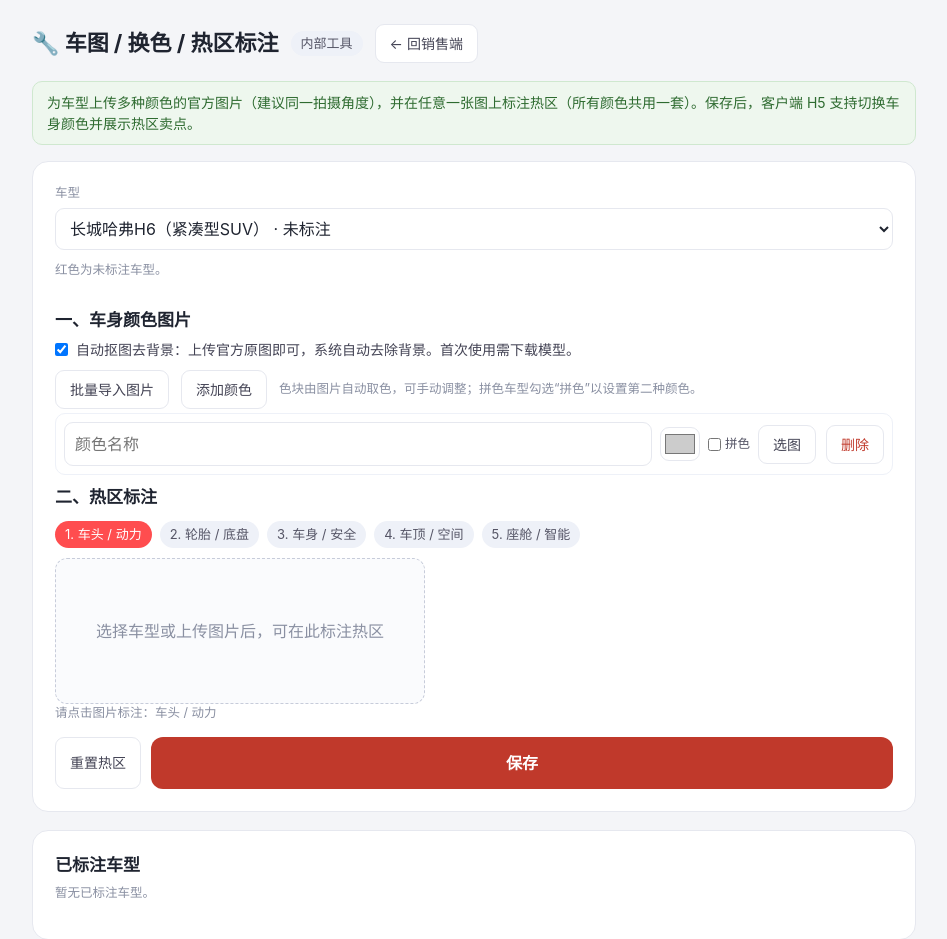
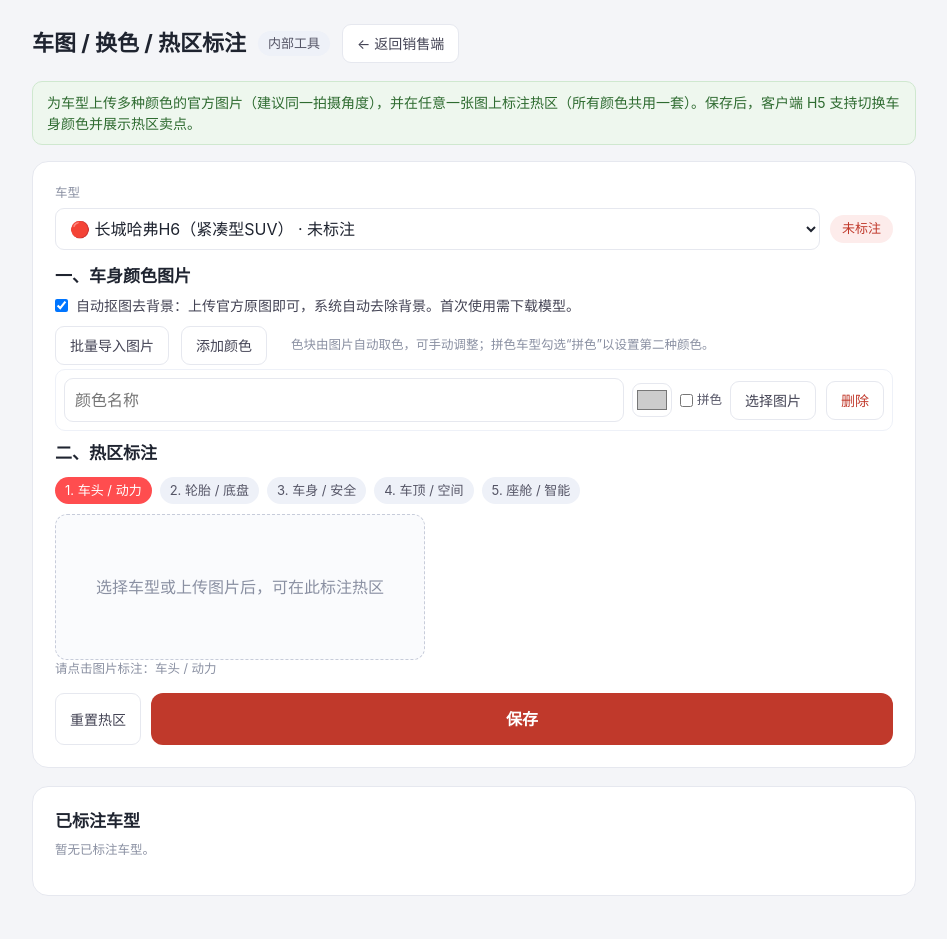
Before and after one commit to Diazzzzzz/Model_Comparison_Agent, a Flask app: page /admin in a window 1280 px wide. Shown: the top 939 px of the page, without its empty margins (166-1113 px from the left). After the commit the page ends 896 px from the top, so only its background shows below. Run offline with Flask 3, Linux system fonts and the light colour scheme.

Commit message:
feat(admin): 未标注车用🔴前缀+红色状态标签(Chrome/Mac可见); 抠图前大图降到1400提速; 批量顺序抠图带进度; 单张抠图转圈

```diff
--- a/templates/admin.html
+++ b/templates/admin.html
@@ -14,14 +14,17 @@
     .steps{display:flex;gap:8px;flex-wrap:wrap;margin:10px 0}
     .step{font-size:13px;padding:4px 10px;border-radius:20px;background:#eef1f8;color:#556}
     .step.done{background:#e8f3ee;color:#2e7d32} .step.cur{background:#ff4d4f;color:#fff}
+    .cstat{font-size:13px;padding:4px 12px;border-radius:20px;white-space:nowrap}
+    .cstat.done{background:#e8f3ee;color:#2e7d32} .cstat.todo{background:#fdeceb;color:#c0392b}
     .crow{display:flex;align-items:center;gap:10px;margin-bottom:10px;padding:8px;border:1px solid #eef1f8;border-radius:10px}
     .crow .cthumb{width:64px;height:44px;object-fit:contain;background:#f4f5f8;border-radius:6px;border:1px solid #e6e8ef;flex:0 0 auto}
     .crow .cfields{flex:1;display:flex;align-items:center;gap:8px;flex-wrap:wrap}
     .crow .cname{flex:1;min-width:110px}
     .crow input[type=color]{width:40px;height:34px;padding:2px}
     .crow .twolab{font-size:12.5px;color:#556;display:flex;align-items:center;gap:4px;white-space:nowrap}
-    .crow .cfile{flex:1;min-width:120px}
     .crow .del{color:#c0392b;flex:0 0 auto}
+    .spin{display:inline-block;width:13px;height:13px;border:2px solid #cbd2e0;border-top-color:#c0392b;border-radius:50%;animation:sp .7s linear infinite;vertical-align:-2px;margin-right:5px}
+    @keyframes sp{to{transform:rotate(360deg)}}
     .toolrow{display:flex;gap:12px;flex-wrap:wrap;align-items:center;margin:10px 0 4px}
     .assets{width:100%;border-collapse:collapse;font-size:14px;margin-top:8px}
     .assets th,.assets td{border-bottom:1px solid #e6e8ef;padding:8px 10px;text-align:left}
@@ -30,19 +33,21 @@
 <body>
 <div class="wrap">
   <header class="topbar">
-    <h1>🔧 车图 / 换色 / 热区标注</h1>
+    <h1>车图 / 换色 / 热区标注</h1>
     <span class="role">内部工具</span>
-    <a class="ghost" href="{{ url_for('index') }}">← 回销售端</a>
+    <a class="ghost" href="{{ url_for('index') }}">← 返回销售端</a>
   </header>
   <div class="note">为车型上传多种颜色的官方图片（建议同一拍摄角度），并在任意一张图上标注热区（所有颜色共用一套）。保存后，客户端 H5 支持切换车身颜色并展示热区卖点。</div>
 
   <form class="card" method="post" action="{{ url_for('admin_save') }}" enctype="multipart/form-data" id="f">
     <div class="field" style="margin-bottom:14px">
       <label>车型</label>
-      <select name="car" id="car">
-        {% for c in cars %}{% set done = c.name in assets %}<option value="{{ c.name }}"{% if not done %} style="color:#c0392b"{% endif %}>{{ c.name }}（{{ c.level }}）{% if not done %} · 未标注{% endif %}</option>{% endfor %}
-      </select>
-      <p class="hint" style="margin-top:6px">红色为未标注车型。</p>
+      <div style="display:flex;align-items:center;gap:10px">
+        <select name="car" id="car" style="flex:1">
+          {% for c in cars %}{% set done = c.name in assets %}<option value="{{ c.name }}" data-done="{{ 1 if done else 0 }}">{{ '🟢' if done else '🔴' }} {{ c.name }}（{{ c.level }}）{{ ' · 已标注' if done else ' · 未标注' }}</option>{% endfor %}
+        </select>
+        <span id="carstat" class="cstat"></span>
+      </div>
     </div>
 
     <h2>一、车身颜色图片</h2>
@@ -52,6 +57,7 @@
     <div class="toolrow">
       <label class="ghost" style="cursor:pointer">批量导入图片<input type="file" id="batch" accept="image/*" multiple style="display:none"></label>
       <button type="button" class="ghost" id="addRow">添加颜色</button>
+      <span class="hint" id="batchprog" style="margin:0"></span>
       <span class="hint" style="margin:0">色块由图片自动取色，可手动调整；拼色车型勾选“拼色”以设置第二种颜色。</span>
     </div>
     <div id="rows"></div>
@@ -73,7 +79,7 @@
   <div class="card">
     <h2>已标注车型</h2>
     {% if assets %}
-    <table class="assets"><tr><th>车型</th><th>颜色数</th><th>红点</th></tr>
+    <table class="assets"><tr><th>车型</th><th>颜色数</th><th>热区</th></tr>
       {% for name, a in assets.items() %}<tr><td>{{ name }}</td><td>{{ a.colors|length }}</td><td>{{ a.hotspots|length }}/5</td></tr>{% endfor %}
     </table>
     {% else %}<p class="hint">暂无已标注车型。</p>{% endif %}
@@ -87,98 +93,94 @@
   const stage = document.getElementById('stage');
   const tip = document.getElementById('tip');
   const saveBtn = document.getElementById('save');
+  const batchProg = document.getElementById('batchprog');
   let ridx = 0, annoImg = null, idx = 0, hotspots = {};
+  const cutoutOn = () => document.querySelector('input[name=cutout]').checked;
 
-  // ---- 从图里取主色：车身中段带内取"出现最多的颜色"(众数)，不是求平均 ----
+  // 取主色：车身中段带内取"出现最多的颜色"(众数)
   function sampleColor(src, region, cb){
-    const im = new Image();
-    im.onload = function(){
+    const im=new Image();
+    im.onload=function(){
       try{
-        const W=120, H=Math.max(2, Math.round(120*im.height/im.width));
+        const W=120,H=Math.max(2,Math.round(120*im.height/im.width));
         const cv=document.createElement('canvas'); cv.width=W; cv.height=H;
         const cx=cv.getContext('2d'); cx.drawImage(im,0,0,W,H);
-        // region=center 取车身中段带；top 取车顶带（拼色第二色）
         const yT=Math.round(H*(region==='top'?0.10:0.42)), yB=Math.round(H*(region==='top'?0.30:0.70));
         const xL=Math.round(W*0.26), xR=Math.round(W*0.74);
-        const d=cx.getImageData(xL,yT,xR-xL,Math.max(1,yB-yT)).data;
-        const buckets={}, sum={};
-        for(let i=0;i<d.length;i+=4){
-          if(d[i+3]<128) continue;                 // 跳过透明
-          const r=d[i],g=d[i+1],b=d[i+2];
-          const key=(r>>5)+'-'+(g>>5)+'-'+(b>>5);  // 量化成 8×8×8 桶
-          buckets[key]=(buckets[key]||0)+1;
-          if(!sum[key]) sum[key]=[0,0,0,0];
-          sum[key][0]+=r; sum[key][1]+=g; sum[key][2]+=b; sum[key][3]++;
-        }
-        let best=null,bn=0;
-        for(const k in buckets){ if(buckets[k]>bn){ bn=buckets[k]; best=k; } }
-        if(!best){ cb(null); return; }
-        const s=sum[best];                          // 用众数桶里像素的真实均值，更准
-        const h='#'+[s[0]/s[3],s[1]/s[3],s[2]/s[3]].map(v=>Math.round(v).toString(16).padStart(2,'0')).join('');
-        cb(h);
+        const d=cx.getImageData(xL,yT,xR-xL,Math.max(1,yB-yT)).data, buckets={}, sum={};
+        for(let i=0;i<d.length;i+=4){ if(d[i+3]<128)continue; const r=d[i],g=d[i+1],b=d[i+2],k=(r>>5)+'-'+(g>>5)+'-'+(b>>5);
+          buckets[k]=(buckets[k]||0)+1; if(!sum[k])sum[k]=[0,0,0,0]; sum[k][0]+=r;sum[k][1]+=g;sum[k][2]+=b;sum[k][3]++; }
+        let best=null,bn=0; for(const k in buckets){ if(buckets[k]>bn){bn=buckets[k];best=k;} }
+        if(!best){cb(null);return;}
+        const s=sum[best]; cb('#'+[s[0]/s[3],s[1]/s[3],s[2]/s[3]].map(v=>Math.round(v).toString(16).padStart(2,'0')).join(''));
       }catch(e){ cb(null); }
     };
-    im.onerror=function(){ cb(null); };
-    im.src = src;
+    im.onerror=()=>cb(null); im.src=src;
   }
 
-  // ---- 一行颜色 ----
+  // 把某张图应用到一行（预览 + 取色 + 刷新标注图）
+  function applyImage(row, src){
+    const thumb=row.querySelector('.cthumb'), pick=row.querySelector('.pick'), hex=row.querySelector('.chex');
+    thumb.src=src; thumb.style.display=''; pick.innerHTML='更换图片';
+    sampleColor(src,'center',h=>{ if(h) hex.value=h; });
+    if(row.querySelector('.twotone').checked) sampleColor(src,'top',h=>{ if(h) row.querySelector('.chex2').value=h; });
+    refreshAnno();
+  }
+  // 选图 → 即时抠图 → 应用（返回 Promise，供批量顺序处理）
+  function cutoutInto(row, f){
+    const pick=row.querySelector('.pick'), keep=row.querySelector('input[type=hidden]'), file=row.querySelector('.cfile');
+    pick.disabled=true; pick.innerHTML='<span class="spin"></span>抠图中';
+    const fd=new FormData(); fd.append('image',f); fd.append('cutout', cutoutOn()?'on':'off');
+    return fetch('/admin/cutout',{method:'POST',body:fd}).then(r=>r.ok?r.json():Promise.reject())
+      .then(d=>{ pick.disabled=false; keep.value=d.path; file.value=''; applyImage(row,d.path); })
+      .catch(()=>{ pick.disabled=false; keep.value=''; applyImage(row, URL.createObjectURL(f)); });
+  }
+
+  // 一行颜色
   function addRow(prefill){
-    const i = ridx++;
-    const row = document.createElement('div'); row.className='crow'; row.dataset.i=i;
-    row.innerHTML =
+    const i=ridx++;
+    const row=document.createElement('div'); row.className='crow'; row.dataset.i=i;
+    row.innerHTML=
       '<img class="cthumb" style="display:none">'+
       '<div class="cfields">'+
         '<input name="color_name_'+i+'" placeholder="颜色名称" class="cname">'+
         '<input type="color" name="color_hex_'+i+'" value="#cccccc" class="chex" title="主色">'+
         '<label class="twolab"><input type="checkbox" class="twotone"> 拼色</label>'+
         '<input type="color" name="color_hex2_'+i+'" value="#888888" class="chex2" title="第二色" style="display:none" disabled>'+
-        '<button type="button" class="pick ghost">选图</button>'+
+        '<button type="button" class="pick ghost">选择图片</button>'+
         '<input type="file" name="color_img_'+i+'" accept="image/*" class="cfile" style="display:none">'+
         '<input type="hidden" name="color_keep_'+i+'" value="">'+
       '</div>'+
       '<button type="button" class="del ghost">删除</button>';
     rowsBox.appendChild(row);
-    const thumb=row.querySelector('.cthumb'), file=row.querySelector('.cfile'),
-          keep=row.querySelector('input[type=hidden]'), hex=row.querySelector('.chex'),
-          hex2=row.querySelector('.chex2'), two=row.querySelector('.twotone'),
-          name=row.querySelector('.cname'), pick=row.querySelector('.pick');
-    pick.addEventListener('click', ()=>file.click());
-    function useSrc(src){ thumb.src=src; thumb.style.display=''; pick.textContent='换图'; sampleColor(src,'center',h=>{ if(h) hex.value=h; }); refreshAnno(); }
+    const file=row.querySelector('.cfile'), keep=row.querySelector('input[type=hidden]'),
+          hex=row.querySelector('.chex'), hex2=row.querySelector('.chex2'),
+          two=row.querySelector('.twotone'), name=row.querySelector('.cname'), pick=row.querySelector('.pick');
     if(prefill){
       name.value=prefill.name||''; if(prefill.hex) hex.value=prefill.hex;
-      if(prefill.keep){ keep.value=prefill.keep; useSrc(prefill.keep); }
+      if(prefill.keep){ keep.value=prefill.keep; applyImage(row, prefill.keep); }
       if(prefill.hex2){ two.checked=true; hex2.disabled=false; hex2.style.display=''; hex2.value=prefill.hex2; }
     }
-    file.addEventListener('change', function(){
-      if(!this.files[0]) return;
-      const self=this, f=this.files[0];
-      pick.textContent='抠图中…'; pick.disabled=true;
-      const fd=new FormData(); fd.append('image', f);
-      fd.append('cutout', document.querySelector('input[name=cutout]').checked ? 'on':'off');
-      fetch('/admin/cutout', {method:'POST', body:fd})
-        .then(r=> r.ok ? r.json() : Promise.reject())
-        .then(d=>{ pick.disabled=false; keep.value=d.path; self.value=''; useSrc(d.path); })   // 用抠好的透明图预览+取色
-        .catch(()=>{ pick.disabled=false; keep.value=''; useSrc(URL.createObjectURL(f)); });    // 抠图失败退回原图(保存时服务器再抠)
-    });
+    pick.addEventListener('click', ()=>file.click());
+    file.addEventListener('change', function(){ if(this.files[0]) cutoutInto(row, this.files[0]); });
     two.addEventListener('change', function(){
       hex2.disabled=!this.checked; hex2.style.display=this.checked?'':'none';
-      if(this.checked && thumb.src) sampleColor(thumb.src,'top',h=>{ if(h) hex2.value=h; });
+      const t=row.querySelector('.cthumb'); if(this.checked && t.src) sampleColor(t.src,'top',h=>{ if(h) hex2.value=h; });
     });
-    row.querySelector('.del').addEventListener('click', function(){ row.remove(); refreshAnno(); });
+    row.querySelector('.del').addEventListener('click', ()=>{ row.remove(); refreshAnno(); });
     return row;
   }
 
-  // ---- 热区标注 ----
+  // 热区标注
   function stepUI(){
     document.querySelectorAll('.step').forEach((el,i)=>{ el.classList.remove('done','cur'); if(i<idx)el.classList.add('done'); else if(i===idx)el.classList.add('cur'); });
-    tip.textContent = idx<PARTS.length ? ('请点击图片标注：'+PARTS[idx].label) : '✅ 5 个红点都标好了';
+    tip.textContent = idx<PARTS.length ? ('请点击图片标注：'+PARTS[idx].label) : '五个热区已标注完成';
     saveBtn.disabled = (idx<PARTS.length) || !annoImg;
     document.getElementById('hotspots').value = JSON.stringify(hotspots);
   }
   function drawMark(i,xp,yp){ const m=document.createElement('div'); m.className='mk'; m.style.left=xp+'%'; m.style.top=yp+'%'; m.innerHTML=(i+1)+'<small>'+PARTS[i].label+'</small>'; stage.appendChild(m); }
   function onClick(e){ if(idx>=PARTS.length)return; const r=annoImg.getBoundingClientRect(); const xp=+(((e.clientX-r.left)/r.width)*100).toFixed(1); const yp=+(((e.clientY-r.top)/r.height)*100).toFixed(1); hotspots[PARTS[idx].key]=[xp,yp]; drawMark(idx,xp,yp); idx++; stepUI(); }
-  function firstImage(){ const t=rowsBox.querySelector('.cthumb[style*="display: "]'); const all=[...rowsBox.querySelectorAll('.cthumb')].filter(x=>x.src && x.style.display!=='none'); return all[0]?all[0].src:null; }
+  function firstImage(){ const all=[...rowsBox.querySelectorAll('.cthumb')].filter(x=>x.src && x.style.display!=='none'); return all[0]?all[0].src:null; }
   function refreshAnno(){
     const src=firstImage();
     if(src){ const marks=[...stage.querySelectorAll('.mk')]; stage.innerHTML=''; annoImg=document.createElement('img'); annoImg.src=src; stage.appendChild(annoImg); annoImg.addEventListener('click',onClick); marks.forEach(m=>stage.appendChild(m)); }
@@ -186,23 +188,29 @@
     stepUI();
   }
 
+  function setCarStat(){
+    const opt=document.getElementById('car').selectedOptions[0]; const s=document.getElementById('carstat');
+    const done = opt && opt.dataset.done==='1';
+    s.textContent = done?'已标注':'未标注'; s.className='cstat '+(done?'done':'todo');
+  }
   function loadCar(car){
     rowsBox.innerHTML=''; ridx=0; idx=0; hotspots={};
-    stage.querySelectorAll('.mk').forEach(m=>m.remove());  // 清掉上一辆车的旧红点，避免叠加
+    stage.querySelectorAll('.mk').forEach(m=>m.remove());
+    setCarStat();
     const a=ASSETS[car];
     if(a && a.colors && a.colors.length){ a.colors.forEach(col=>addRow({name:col.name,hex:col.hex,hex2:col.hex2,keep:col.image})); }
     else { addRow(); }
-    // 图放好后补已有热区
     setTimeout(()=>{ if(a){ PARTS.forEach((p,i)=>{ if(a.hotspots && a.hotspots[p.key]){ hotspots[p.key]=a.hotspots[p.key]; drawMark(i,a.hotspots[p.key][0],a.hotspots[p.key][1]); idx=i+1; } }); } refreshAnno(); }, 120);
   }
 
   document.getElementById('car').addEventListener('change', function(){ loadCar(this.value); });
   document.getElementById('addRow').addEventListener('click', ()=>addRow());
-  document.getElementById('batch').addEventListener('change', function(){
-    [...this.files].forEach(f=>{ const row=addRow(); const inp=row.querySelector('.cfile'); const dt=new DataTransfer(); dt.items.add(f); inp.files=dt.files; inp.dispatchEvent(new Event('change')); });
-    this.value='';
+  document.getElementById('batch').addEventListener('change', async function(){
+    const files=[...this.files]; this.value=''; let n=0;
+    for(const f of files){ n++; batchProg.textContent='正在抠图 '+n+'/'+files.length+'…'; const row=addRow(); await cutoutInto(row, f); }
+    batchProg.textContent='已导入 '+files.length+' 张，请填写颜色名称';
+    setTimeout(()=>batchProg.textContent='', 4000);
   });
-  // 提交前：有图没名字的行提醒
   document.getElementById('f').addEventListener('submit', function(e){
     let bad=false;
     rowsBox.querySelectorAll('.crow').forEach(r=>{ const nm=r.querySelector('.cname').value.trim(); const hasImg=r.querySelector('.cthumb').style.display!=='none'; if(hasImg && !nm) bad=true; });
```
Also changed, not shown: agent/bg_remove.py (+17 -0 lines).
